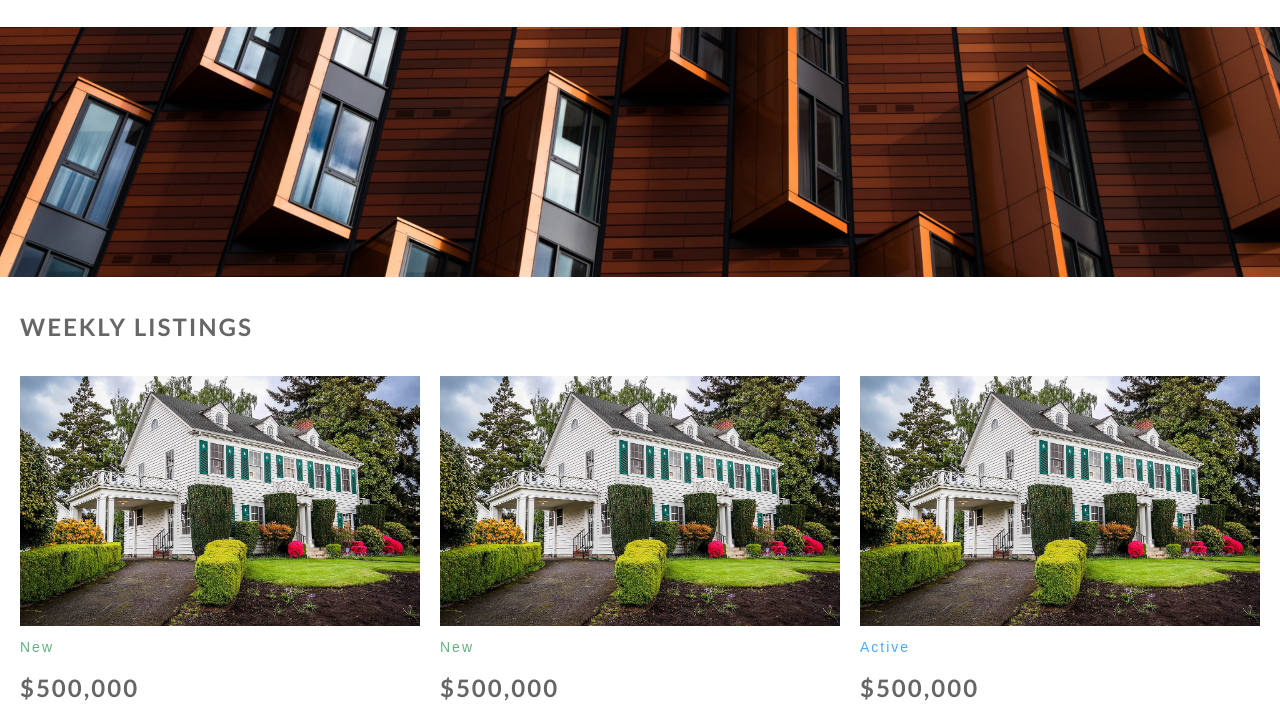
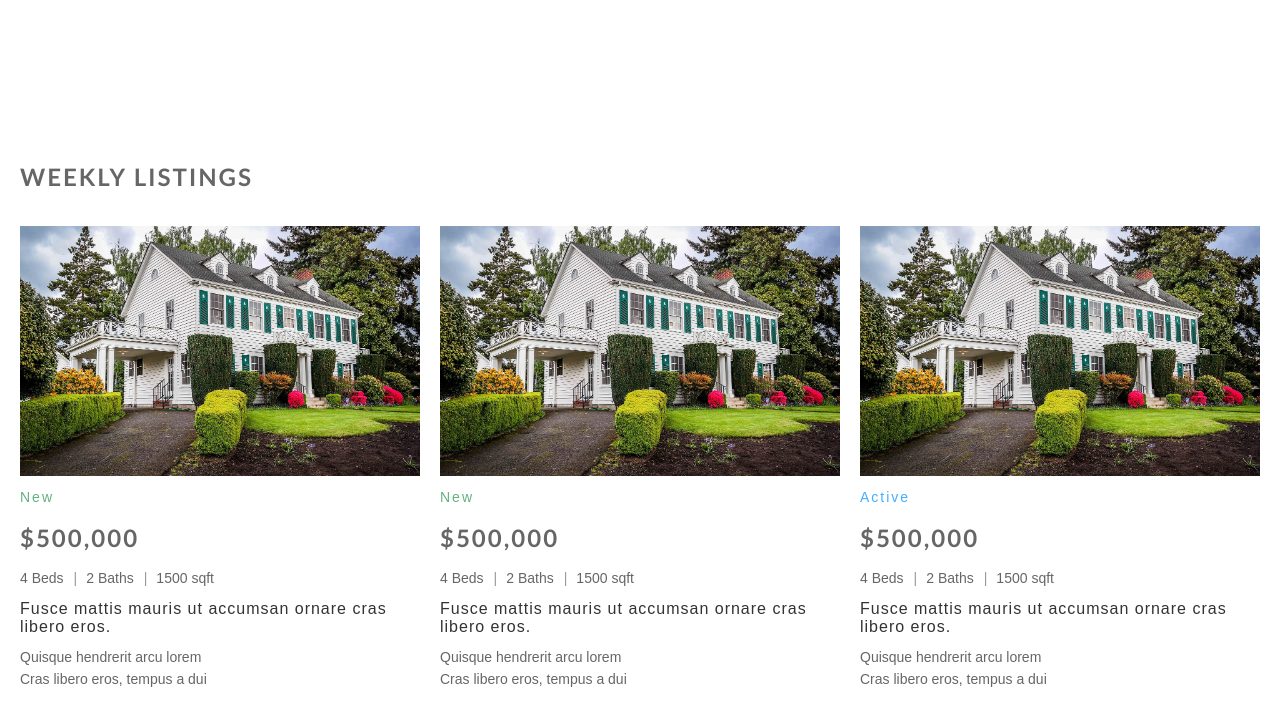
Before and after one commit to jakku-test/jakku-test.github.io, a plain HTML site: page listings.html in a window 1280 px wide. Shown: the part 89-797 px from the top of the page. Drawn offline with Linux system fonts and the light colour scheme.

Commit message:
spacing update

```diff
--- a/listings.html
+++ b/listings.html
@@ -34,12 +34,8 @@
 		</div>
 		<!-- END TOP BAR -->
 
-		<!-- TOP BANNER IMG -->
-		<div class="top-banner-container-mini"></div>
-		<!-- END TOP BANNER IMG -->
-
 		<!-- FIRST SECTION -->
-		<div class="section-container">
+		<div class="section-container top-banner-spacing">
 			<div class="section-content-mrgn-top-2">
 				<h1 class="hdng-caps-md-black-2">Weekly Listings</h1>
 			</div>
--- a/style.css
+++ b/style.css
@@ -181,17 +181,6 @@ html, body {
 	background-position: bottom;
 }
 
-.top-banner-container-mini {
-	margin: 0;
-	padding: 0;
-	width: 100%;
-	height: 250px;
-	background-image: url(./images/banner_wood_windows.jpg);
-	background-repeat: no-repeat;
-	background-size: cover;
-	background-position: bottom;
-}
-
 .footer-container {
 	background-color: #4C4C4C;
 }
@@ -208,6 +197,11 @@ html, body {
 
 .section-inner-3 {
 	max-width: 1000px;
+}
+
+.top-banner-spacing {
+	margin: 0;
+	padding-top: 100px;
 }
 
 .section-spacing {
```
Also changed, not shown: listing-num-1.html (+5 -17 lines), listing-num-2.html (+5 -17 lines), listing-num-3.html (+5 -17 lines), listing-num-4.html (+5 -17 lines), listing-num-5.html (+5 -17 lines).
